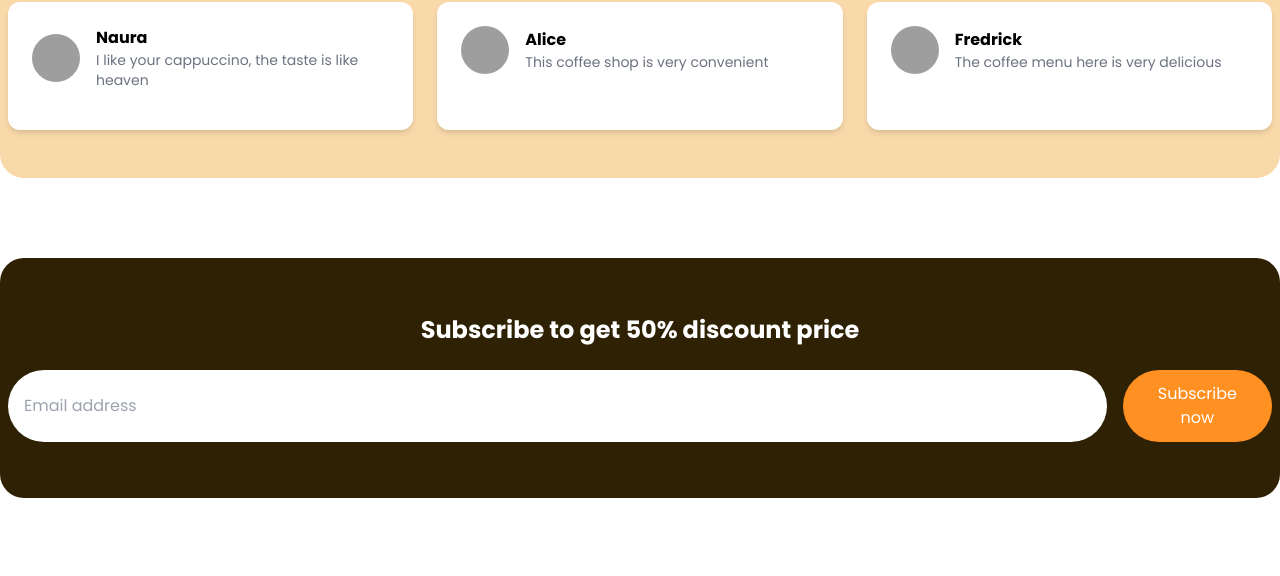
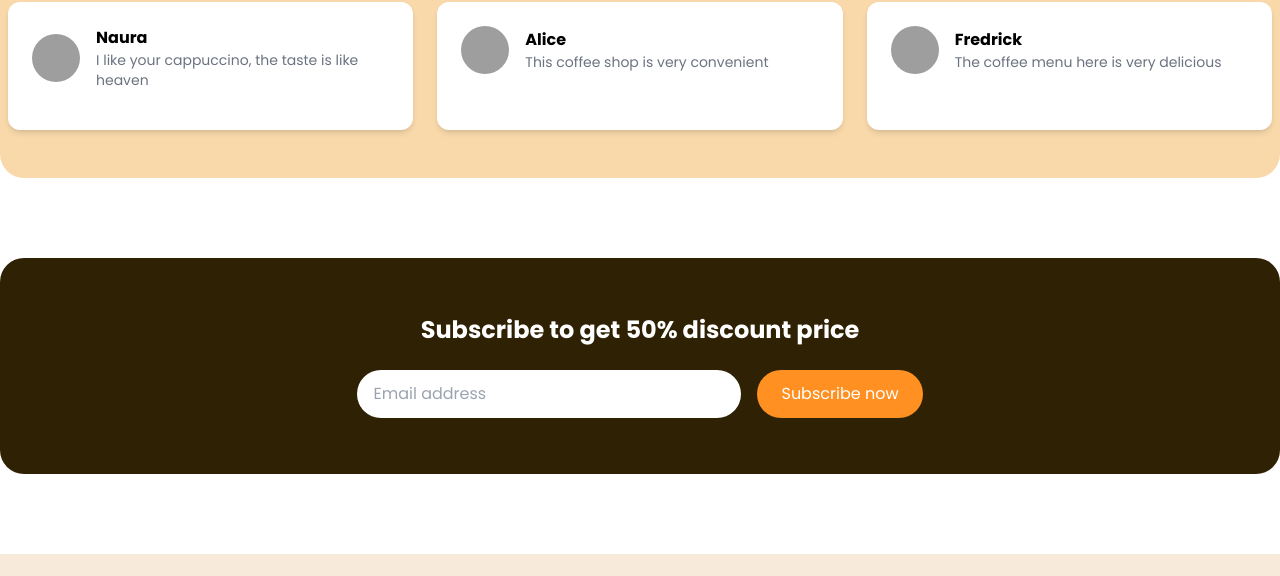
Before and after one commit to nurmohammadpro/Cafe-Street, a plain HTML site: page index.html in a window 1280 px wide. Shown: the part 3404-3980 px from the top of the page. Drawn offline with nearby package versions, Linux system fonts and the light colour scheme; grey boxes are pictures that could not be loaded.

Commit message:
some more layout issue fixed

```diff
--- a/index.html
+++ b/index.html
@@ -604,7 +604,7 @@
           <input
             type="email"
             placeholder="Email address"
-            class="px-4 py-3 rounded-full flex-grow w-full text-coffee-dark"
+            class="px-4 py-3 rounded-full w-full lg:w-96 text-coffee-dark"
           />
           <button class="bg-coffee-default text-white px-6 py-3 rounded-full">
             Subscribe now
```
